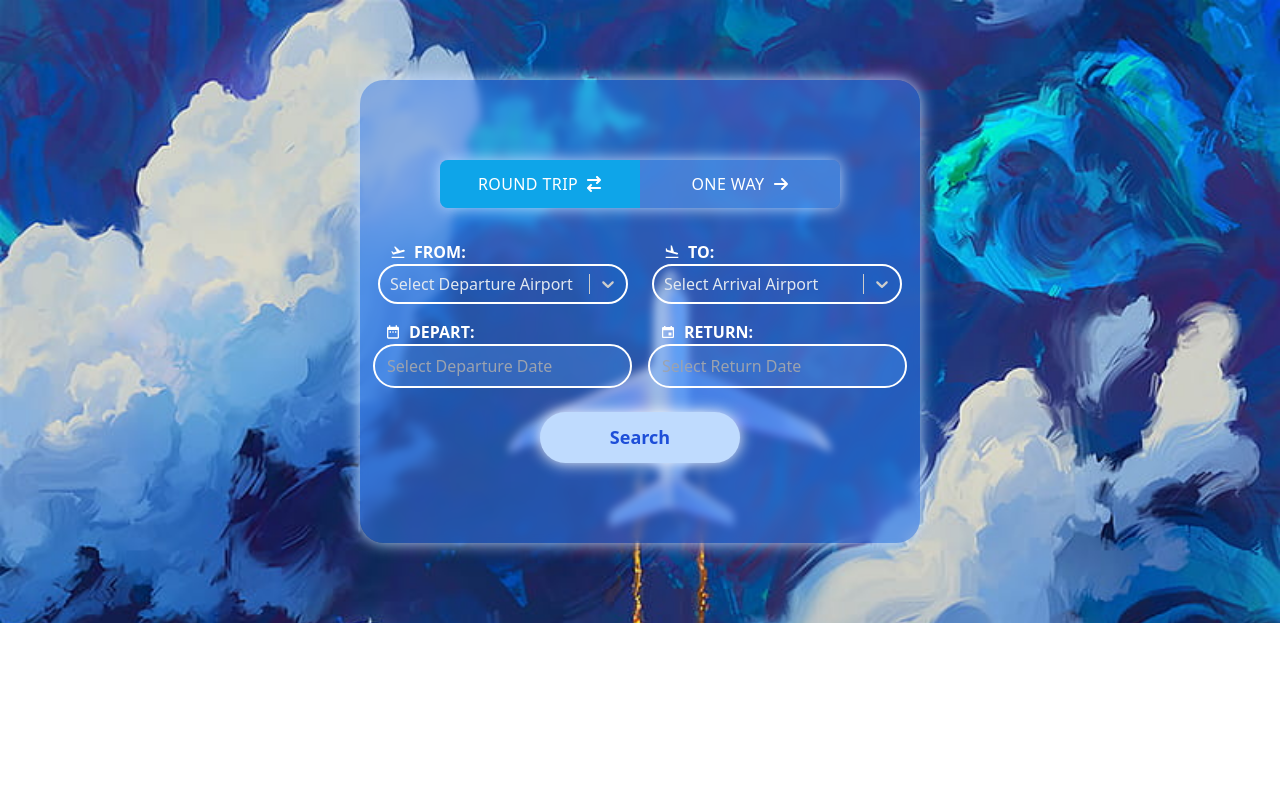
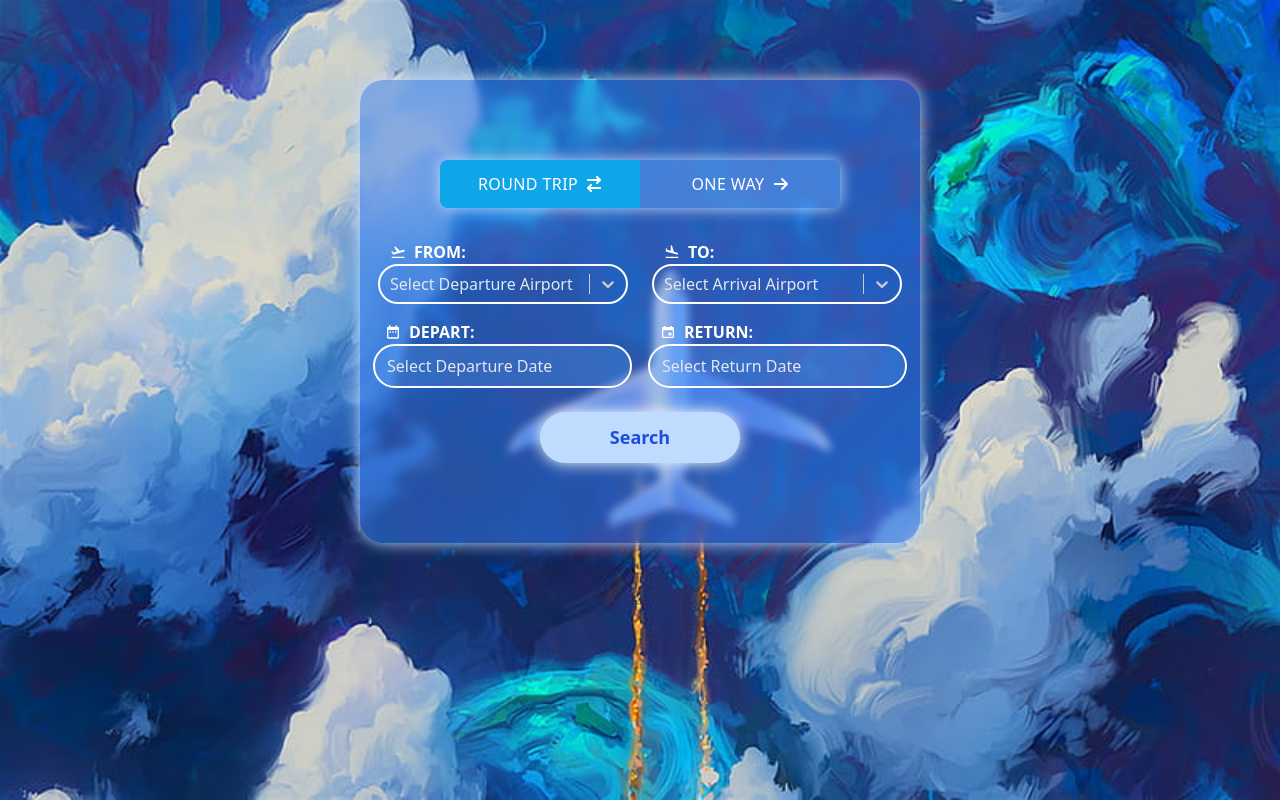
Before and after one commit to gokcetasci/flight-search-app, a React (Create React App) app: page / in a window 1280 px wide. Built offline with nearby package versions, Linux system fonts and the light colour scheme.

Commit message:
added style for background image and date picker placeholder text color

```diff
--- a/src/index.css
+++ b/src/index.css
@@ -1,3 +1,11 @@
 @tailwind base;
 @tailwind components;
 @tailwind utilities;
+
+.homepage-container {
+    @apply  bg-center w-full h-screen;
+  }
+
+.date-picker-wrapper .react-datepicker__input-container input::placeholder {
+    color: #e2e8f0;
+  }
```
